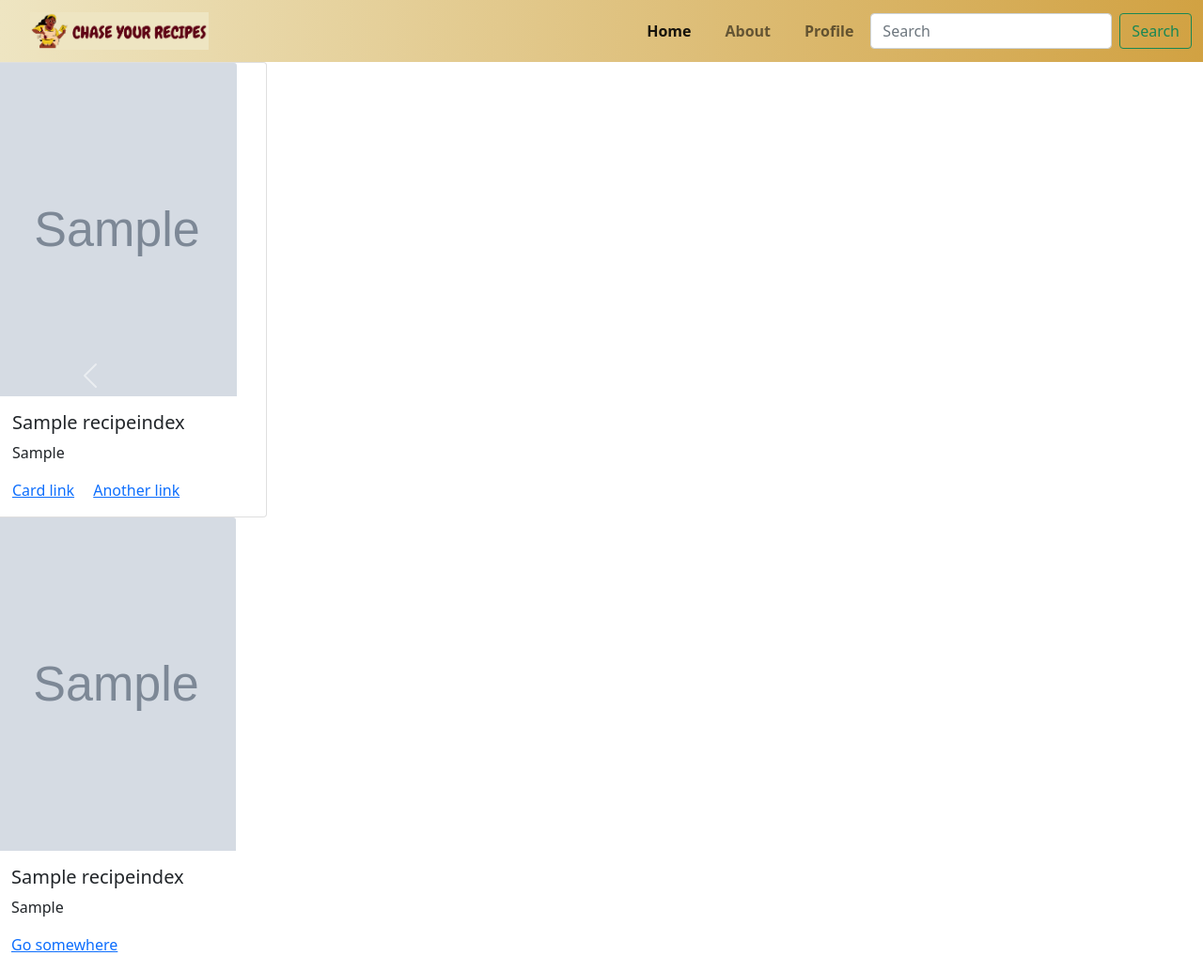
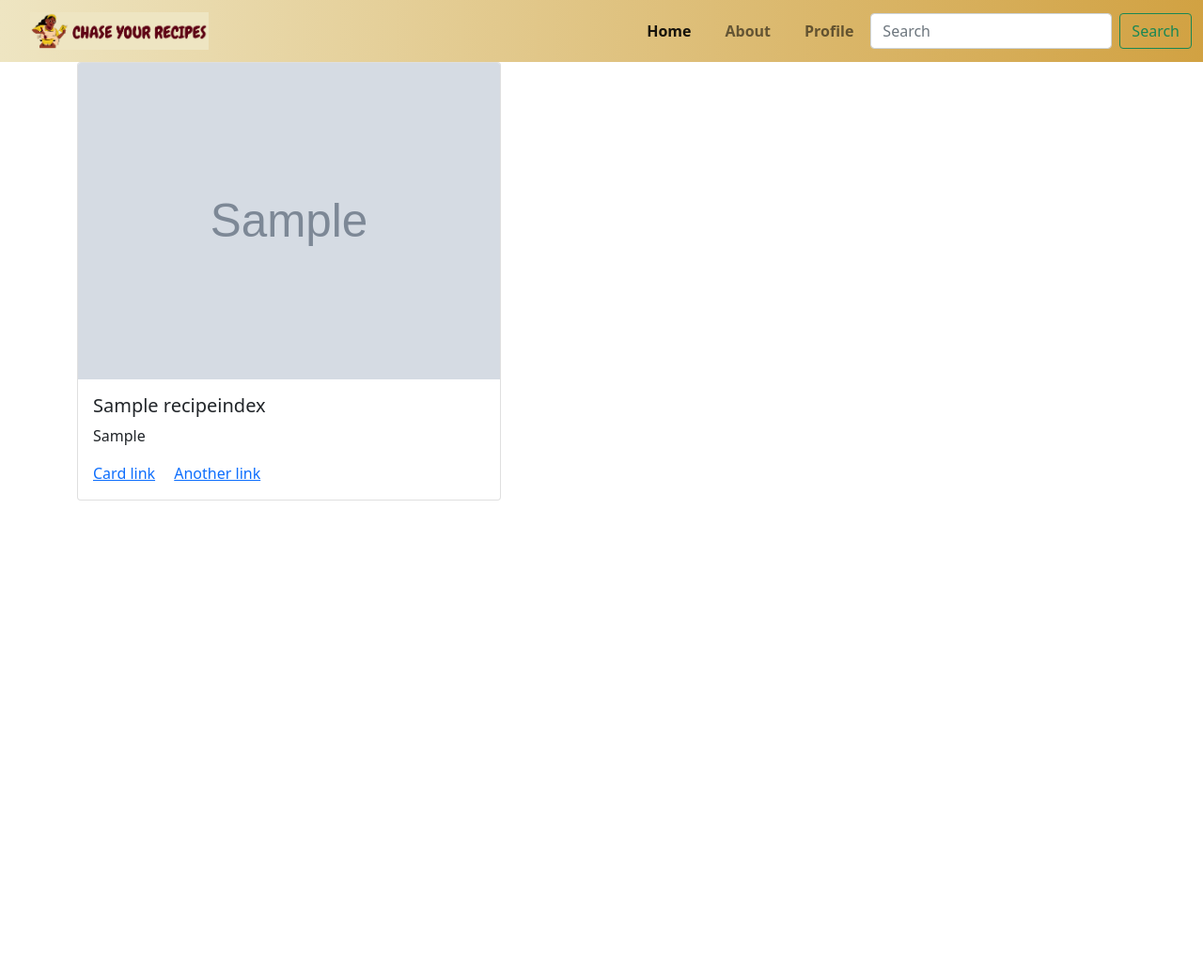
Before and after one commit to Pratikshapprabhu/Chase-your-Recipes, a Django app: template templates/search_result.html in a window 1280 px wide. Shown: the whole page at 94% size. After the commit the page ends 533 px from the top, so only its background shows below. Run offline with Django 3.2, Linux system fonts and the light colour scheme; the template is opened without the code that fills it: values that come from a table or form of the project are taken from there, others are empty; tables that the repository leaves empty hold one stand-in row (values such as "Sample post"); grey boxes marked "Sample" are stand-in pictures.

Commit message:
search page UI added

```diff
--- a/authentication/urls.py
+++ b/authentication/urls.py
@@ -1,6 +1,8 @@
 from django.contrib import admin
 from django.urls import path,include
 from .import views
+from django.views.generic import RedirectView
+
 urlpatterns = [
     path('', views.index, name="index"),
     path('register/', views.register, name="register"),
@@ -9,4 +11,5 @@ urlpatterns = [
     path("perform_login/",views.perform_login,name="perform_login"),
     path("perform_logout/",views.perform_logout,name="perform_logout"),
     path("admin_dashboard/",views.admin_dashboard,name="admin_dashboard"),
-]
+    path('search/', RedirectView.as_view(url='<cookbook_url>'), name = 'search')
+    ]
--- a/authentication/views.py
+++ b/authentication/views.py
@@ -36,7 +36,7 @@ def perform_register(request):
         user_obj1=authenticate(request,username=username,email=email,password=password)
         if user_obj1 is not None:
             login(request,user_obj1)
-            return HttpResponseRedirect(reverse("admin_dashboard"))
+            return render(request, 'search_result.html')
         else:
             messages.error (request,"User already exists")
             return HttpResponseRedirect("render_login")
--- a/cookbook/webscraping/hebbars_kitchen.py
+++ b/cookbook/webscraping/hebbars_kitchen.py
@@ -9,8 +9,10 @@ class ArticleError(Exception):
 
 def get_name(sp):
     return sp.find('header', class_='td-post-title').h1.text
+
 def get_dis(sp):
     return sp.find('div', class_= 'td-post-content tagdiv-type').p.text
+
 def get_ing(sp):
     ingredients = []
     ingredient_ul = sp.find('ul',class_ ='wprm-recipe-ingredients')
@@ -37,6 +39,7 @@ def get_rec(sp):
     for i in instructions:
         y.append(i.getText())
     return y
+
 def get_img(sp):
     try:
         return sp.find('img',class_ = 'entered lazyloaded')['src']
--- a/project/settings.py
+++ b/project/settings.py
@@ -83,7 +83,7 @@ DATABASES = {
         'HOST': 'localhost',
         'PORT': '3306',
         'USER': 'root',
-        'PASSWORD': '',
+        'PASSWORD': 'Web@12345',
     }
 }
 
--- a/static/css/search.css
+++ b/static/css/search.css
@@ -44,9 +44,6 @@ body{
 .col-md-3 {
     display: inline-block;
     margin-left: -4px;
-}
-
-.col-md-3 {
     width: 100%;
     height: auto;
 }
--- a/templates/register.html
+++ b/templates/register.html
@@ -46,7 +46,7 @@
               </div>
               <div class="form-row">
                 <div class="col-lg-7">
-                  <button type="submit" name="signup" onclick =  "{% url 'admin_dashboard' %}"  class="btn1 mt-3 mb-5">SignUp</button>
+                  <button type="submit" name="signup" onclick =  "location.href = '{% url 'search' %}'"  class="btn1 mt-3 mb-5">SignUp</button>
                 </div>
               </div>
               <p><strong>Already a User?</strong><a href="{% url 'render_login' %}">Login</a></p>
--- a/templates/search_result.html
+++ b/templates/search_result.html
@@ -43,52 +43,33 @@
             </div>
           </nav>
     </section>
+
     {% csrf_token %}
     {% if result %}
         {% for r in result|slice:"0:" %}
-        <div class="carousel-inner">
-          <div class="carousel-item active">
-            <div class="col-xs-3 col-sm-3 col-md-3">
-              <div class="card" style="width: 18rem;">
+        <div class="container">
+          <div class="row">
+              <div class="col-lg-5 mb-2">
+                  <div class="card">
                 <img src="{{r.img_url}}" class="card-img-top" alt="...">
                 <div class="card-body">
                   <h5 class="card-title">{{ r.recipe_name }}</h5>
                   <p class="card-text">{{r.domain}}</p>
-                  <a href="#" class="card-link">Card link</a>
+                  <a href="{{r.url}}" class="card-link">Card link</a>
                   <a href="#" class="card-link">Another link</a>
                 </div>
-              </div>
-              <img src='{{r.img_url}}' class="card-img-top" alt="...">
-              <div class="card-body">
-                <h5 class="card-title">{{ r.recipe_name }}</h5>
-                <p class="card-text">{{r.domain}}</p>
-                <a href="#" class="card-link">Go somewhere</a>
-              </div>
-            </div>
-          </div>
-
-
       {% if forloop.counter|divisibleby:3 and forloop.counter > 0 and not forloop.last %}
-       </div><div class="carousel-item">
+       </div>
+       <div class="container">
       {% endif%}
+       </div>
 </div>
-
 </div>
 </div>
         {% endfor %}
     {% else %}
     <p>No such recipe available.</p>
 {% endif %}
-
-
-<a class="carousel-control-prev " href="#demo" role="button" data-slide="prev">
-<span class="carousel-control-prev-icon" aria-hidden="true" ></span>
-<span class="sr-only">Previous</span>
-</a>
-<a class="carousel-control-next" href="#demo" role="button" data-slide="next">
-<span class="carousel-control-next-icon" aria-hidden="true"></span>
-<span class="sr-only">Next</span>
-</a>
 </div>
 </body>
 </html>
```
Also changed, not shown: cookbook/webscraping/timesofindia.py (+10 -7 lines), cookbook/webscraping/yum_recipe.py (+8 -2 lines).
